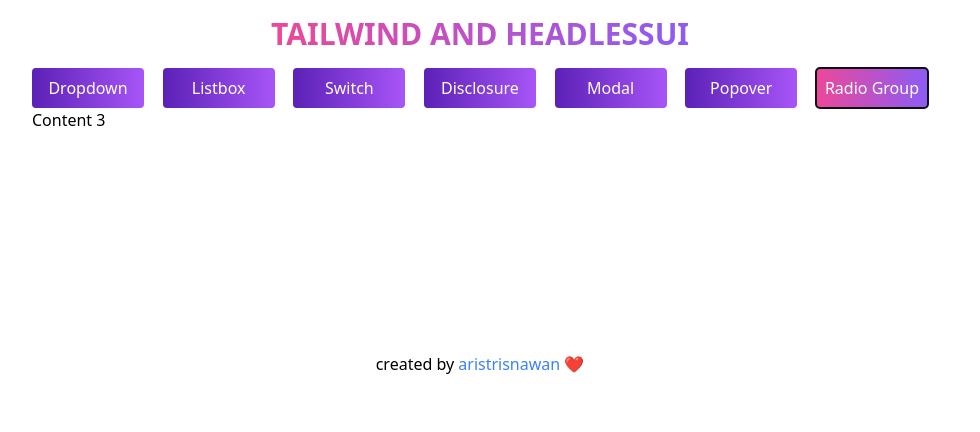
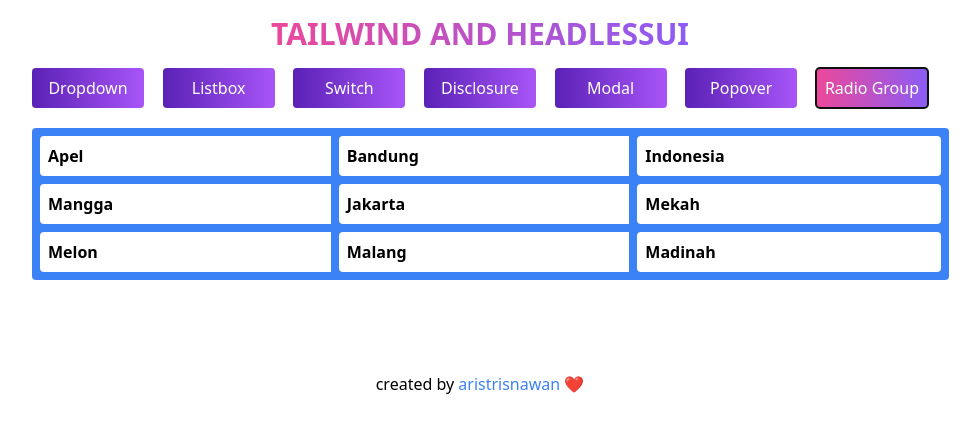
Before and after one commit to aristrisnawan/tailwind-headlessui, a React (Create React App) app: page / in a window 1280 px wide. Both pictures are taken after a click on the tab "Radio Group". Shown: the top 432 px of the page, without its empty margins (160-1140 px from the left). Built offline with nearby package versions, Linux system fonts and the light colour scheme.

Commit message:
Add data json and radio component

```diff
--- /dev/null
+++ b/src/components/RadioComponent.js
@@ -0,0 +1,90 @@
+import React, { useEffect, useState } from "react";
+import { RadioGroup } from "@headlessui/react";
+import { VscCheck } from "react-icons/vsc";
+import dataJson from "../datajson/radio.json";
+
+export default function RadioComponent() {
+  const [data, setData] = useState(dataJson);
+  const [plan, setPlan] = useState();
+
+  useEffect(() => {});
+
+  return (
+    <div className="mt-5 flex flex-row">
+      {data.radio.map((items) => {
+        return (
+          <div className="grid grid-cols-3" key={items.id}>
+            <RadioGroup
+              value={plan}
+              onChange={setPlan}
+              as="div"
+              className=" bg-blue-500 rounded p-2 w-80 cursor-pointer"
+            >
+              {/* <RadioGroup.Label>Plan</RadioGroup.Label> */}
+              <RadioGroup.Option value={items.title1}>
+                {({ checked }) => (
+                  <div
+                    className={`${
+                      checked
+                        ? ` bg-blue-400 text-white outline outline-1 outline-white`
+                        : `bg-white text-black`
+                    } flex flex-row justify-between  rounded p-2 font-semibold`}
+                  >
+                    <span>{items.title1}</span>
+                    {checked ? (
+                      <span className="p-1 rounded-full bg-sky-400 outline outline-1 outline-white">
+                        <VscCheck />
+                      </span>
+                    ) : (
+                      ""
+                    )}
+                  </div>
+                )}
+              </RadioGroup.Option>
+              <RadioGroup.Option value={items.title2} className="mt-2">
+                {({ checked }) => (
+                  <div
+                    className={`${
+                      checked
+                        ? ` bg-blue-400 text-white outline outline-1 outline-white`
+                        : `bg-white text-black`
+                    } flex flex-row justify-between  rounded p-2 font-semibold`}
+                  >
+                    <span>{items.title2}</span>
+                    {checked ? (
+                      <span className="p-1 rounded-full bg-sky-400 outline outline-1 outline-white">
+                        <VscCheck />
+                      </span>
+                    ) : (
+                      ""
+                    )}
+                  </div>
+                )}
+              </RadioGroup.Option>
+              <RadioGroup.Option value={items.title3} className="mt-2">
+                {({ checked }) => (
+                  <div
+                    className={`${
+                      checked
+                        ? ` bg-blue-400 text-white outline outline-1 outline-white`
+                        : `bg-white text-black`
+                    } flex flex-row justify-between  rounded p-2 font-semibold`}
+                  >
+                    <span>{items.title3}</span>
+                    {checked ? (
+                      <span className="p-1 rounded-full bg-sky-400 outline outline-1 outline-white">
+                        <VscCheck />
+                      </span>
+                    ) : (
+                      ""
+                    )}
+                  </div>
+                )}
+              </RadioGroup.Option>
+            </RadioGroup>
+          </div>
+        );
+      })}
+    </div>
+  );
+}
--- a/src/components/TabComponent.js
+++ b/src/components/TabComponent.js
@@ -6,6 +6,7 @@
 import DropdownComponent from "./DropdownComponent";
 import ListboxComponent from "./ListboxComponent";
 import SwitchCompnent from "./SwitchCompnent";
+import RadioComponent from "./RadioComponent";
 
 export default function TabComponent() {
   return (
@@ -95,7 +96,9 @@
           <Tab.Panel>
             <PopoverComponent />
           </Tab.Panel>
-          <Tab.Panel>Content 3</Tab.Panel>
+          <Tab.Panel>
+            <RadioComponent />
+          </Tab.Panel>
         </Tab.Panels>
       </Tab.Group>
     </div>
--- /dev/null
+++ b/src/datajson/radio.json
@@ -0,0 +1,21 @@
+{
+    "radio": [{
+            "id": 1,
+            "title1": "Apel",
+            "title2": "Mangga",
+            "title3": "Melon"
+        },
+        {
+            "id": 2,
+            "title1": "Bandung",
+            "title2": "Jakarta",
+            "title3": "Malang"
+        },
+        {
+            "id": 3,
+            "title1": "Indonesia",
+            "title2": "Mekah",
+            "title3": "Madinah"
+        }
+    ]
+}
```
